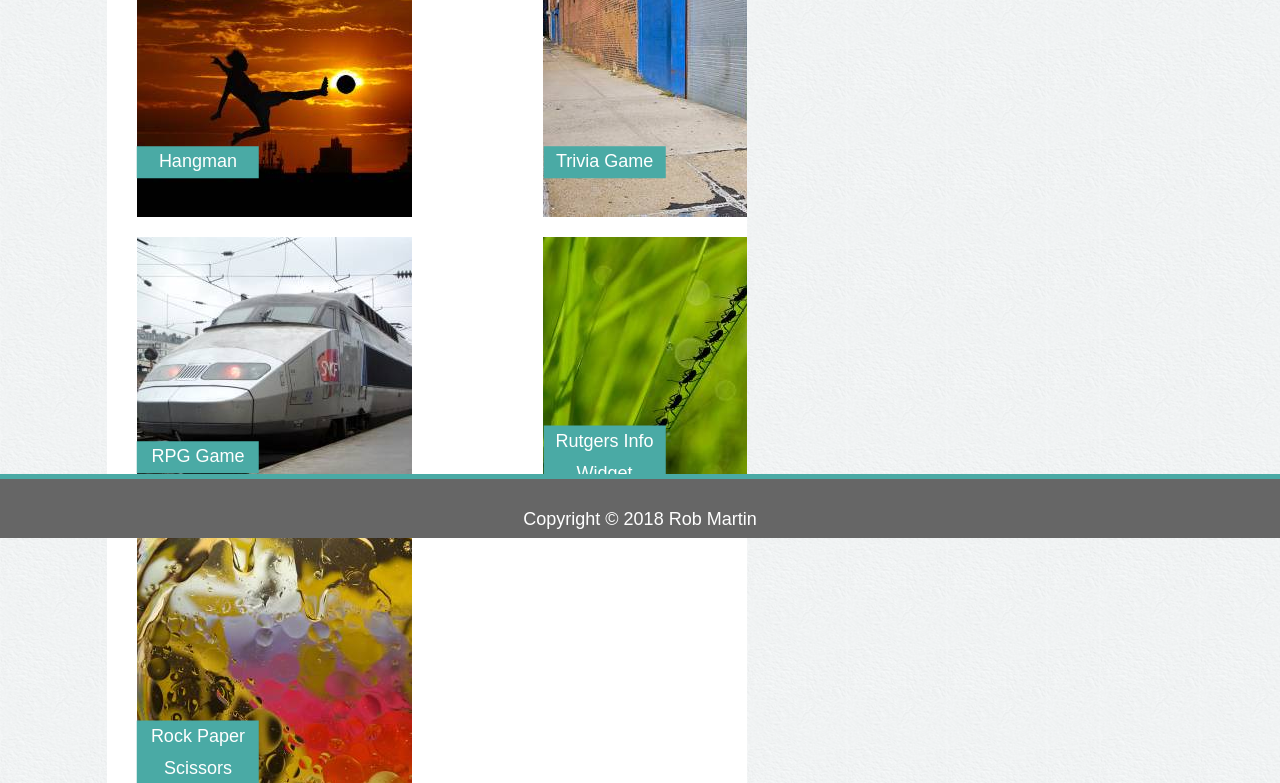
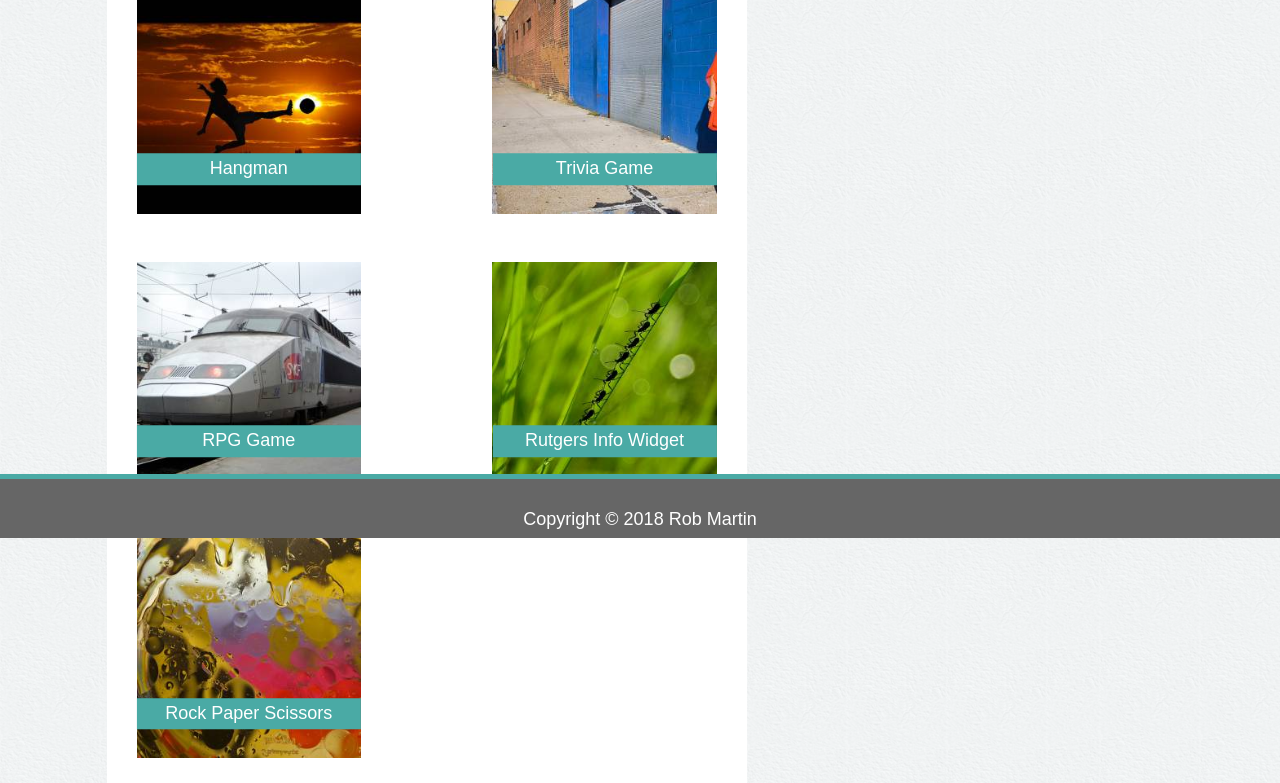
Before and after one commit to remrobem/Bootstrap-Portfolio, a plain HTML site: page portfolio.html in a window 1280 px wide. Shown: the part 262-1045 px from the top of the page. Drawn offline with nearby package versions, Linux system fonts and the light colour scheme.

Commit message:
portfolio page layout changes

```diff
--- a/assets/css/home.css
+++ b/assets/css/home.css
@@ -215,14 +215,13 @@ input[type="submit"] {
 .imagebox {
   position: relative;
   text-align: center;
-  margin: 0 0 20px 0;
+  margin: 3rem 0 3rem 0;
+
 }
 
-/* .portfolio_image {
-  position: relative;
-  height: 275px;
-  width: 275px;
-} */
+.portfolio_image {
+    width: 100%;
+}
 
 .image_text {
   position: absolute;
@@ -235,13 +234,13 @@ input[type="submit"] {
   width: 100%;
 }
 
-.float_left {
+/* .float_left {
   float: left;
 }
 
 .float_right {
   float: right;
-}
+} */
 
 footer {
   position: fixed;
--- a/portfolio.html
+++ b/portfolio.html
@@ -52,10 +52,6 @@
         </div>
     </div>
 
-
-
-
-
     <div class="container-fluid">
 
         <!-- row with Portfolio and Connect headers -->
@@ -75,11 +71,13 @@
                         <div class="row">
 
                             <!-- blank column -->
-                            <div class="col-md-0"></div>
-                            <div class="col-md-3">
+                            <!-- <div class="col-md-0"></div> -->
+
+                            <!-- first column of project links -->
+                            <div class="col-md-5">
                                 <div class="imagebox">
-                                    <img class="portfolio_image " src="assets/images/hangman.jpg" alt="Random Image">
-                                    <div class="image_text">Hangman</div>
+                                    <img class="portfolio_image " src="assets/images/hangman.jpg" alt="Random Image" style="width:100%;">
+                                    <p class="image_text">Hangman</p>
                                 </div>
                                 <div class="imagebox">
                                     <img class="portfolio_image " src="assets/images/rpg_game.jpg" alt="Random Image">
@@ -90,11 +88,12 @@
                                     <div class="image_text">Rock Paper Scissors</div>
                                 </div>
                             </div>
+
                             <!-- blank column -->
-                            <div class="col-md-5"></div>
+                            <div class="col-md-2"></div>
 
-<!-- second column of project links -->
-                            <div class="col-md-3">
+                            <!-- second column of project links -->
+                            <div class="col-md-5">
                                 <div class="imagebox">
                                     <img class="portfolio_image " src="assets/images/trivia_game.jpg" alt="Random Image">
                                     <div class="image_text">Trivia Game</div>
@@ -103,15 +102,12 @@
                                     <img class="portfolio_image " src="assets/images/rutgers_info_widget.jpg" alt="Random Image">
                                     <div class="image_text">Rutgers Info Widget</div>
                                 </div>
+                            </div>
 
-                            </div>
                         </div>
                     </div>
                 </div>
             </div>
-
-            <!-- empty column             -->
-
 
             <!-- Connect with me column -->
             <div class="connect box_header col-md-3 col-12 card">
@@ -138,17 +134,12 @@
                                         <img class="img-fluid icon" style="width:100%" src="assets/images/stackoverflow.svg">
                                     </a>
                                 </div>
-
                             </div>
                         </div>
                     </div>
                 </div>
             </div>
         </div>
-        <!-- empty column             -->
-        <div class="col-md-1"></div>
-    </div>
-
     </div>
 
     <!-- Footer -->
@@ -159,8 +150,6 @@
     </footer>
 
 
-    <script src="../../assets/js/ie10-viewport-bug-workaround.js"></script>
-
 </body>
 
 </html>
```
